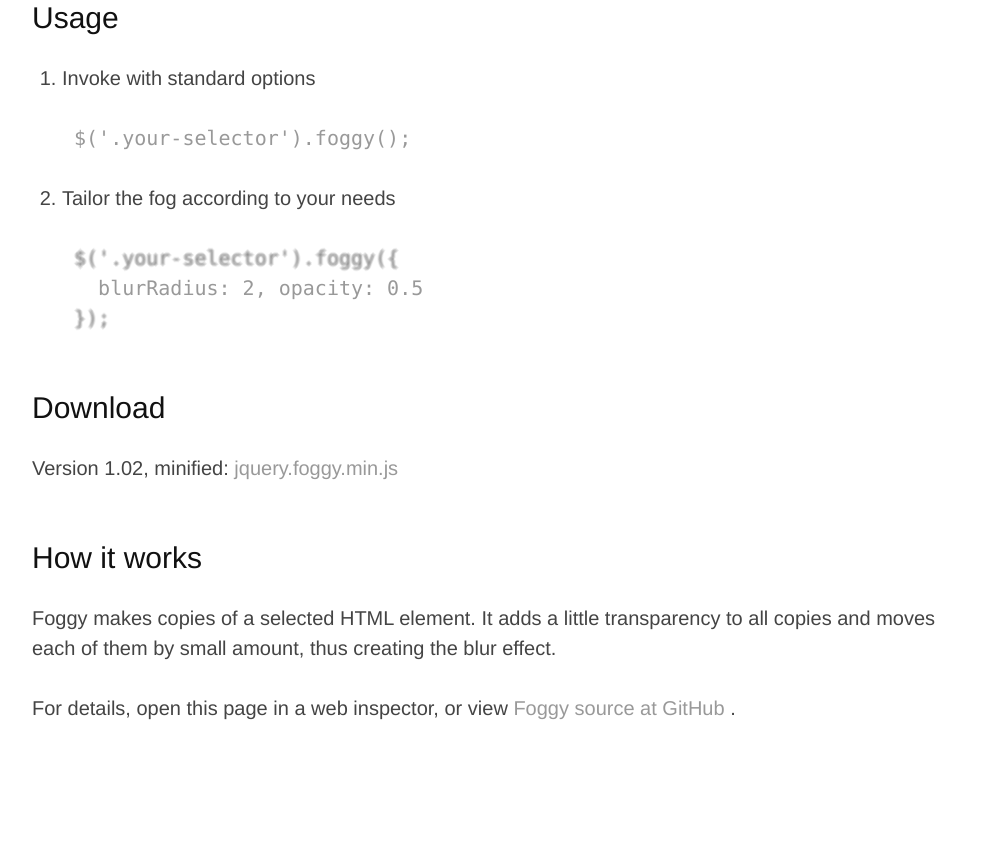
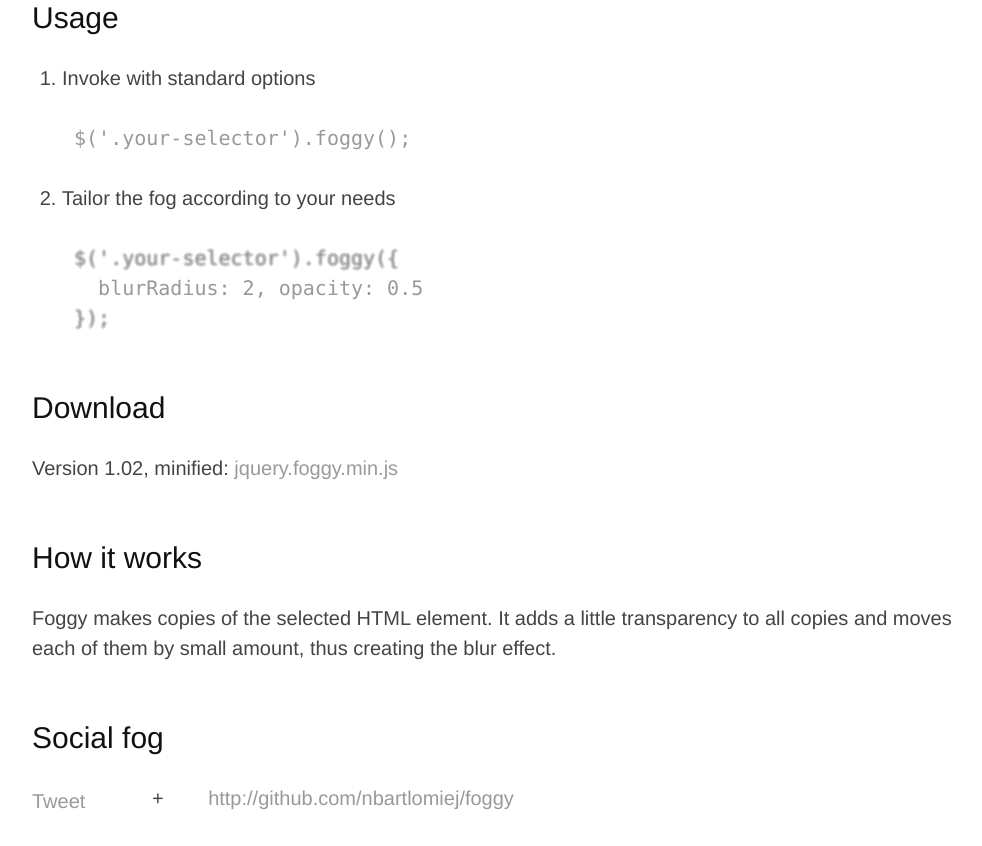
Before and after one commit to nbartlomiej/foggy, a plain HTML site: page index.html in a window 1280 px wide. Shown: the part 610-1456 px from the top of the page, without its empty margins (133-1115 px from the left). Before the commit the page ends 1393 px from the top, so only its background shows below. Drawn offline with Linux system fonts and the light colour scheme; a web font is replaced by a local one.

Commit message:
Added social media

```diff
--- a/index.html
+++ b/index.html
@@ -51,6 +51,8 @@
       .upper-pre, .lower-pre { color: #555; }
       .upper-pre , .inner-pre { margin-bottom: 0px }
       .lower-pre , .inner-pre { margin-top: 0px }
+
+      .twitter { padding-top: 3px; }
     </style>
     <script type='text/javascript'>
       $(document).ready( function(){
@@ -60,6 +62,7 @@
   </head>
 
   <body>
+    <a href="https://github.com/nbartlomiej/foggy"><img style="position: absolute; top: 0; right: 0; border: 0;" src="https://s3.amazonaws.com/github/ribbons/forkme_right_white_ffffff.png" alt="Fork me on GitHub"></a>
     <div class='container'>
       <div class='section span-24'>
         <h1 class='oranienbaum'>Foggy</h1>
@@ -121,14 +124,21 @@
       <div class='section span-24'>
         <h3>How it works</h3>
         <p>
-          Foggy makes copies of a selected HTML element. It adds a little transparency to all copies and moves each of them by small amount, thus creating the blur effect.
+          Foggy makes copies of the selected HTML element. It adds a little transparency to all copies and moves each of them by small amount, thus creating the blur effect.
         </p>
-        <p>
-        For details, open this page in a web inspector, or view
-        <a href='http://github.com/nbartlomiej/foggy/' target='_blank'>
-          Foggy source at GitHub
-        </a>.
-        </p>
+      </div>
+      <div class='section span-24'>
+        <h3>Social fog</h3>
+        <div class='span-3 twitter'>
+          <a href="https://twitter.com/share" class="twitter-share-button">Tweet</a>
+          <script>!function(d,s,id){var js,fjs=d.getElementsByTagName(s)[0];if(!d.getElementById(id)){js=d.createElement(s);js.id=id;js.src="//platform.twitter.com/widgets.js";fjs.parentNode.insertBefore(js,fjs);}}(document,"script","twitter-wjs");</script>
+        </div>
+        <div class='span-21 last'>
+          + &nbsp;&nbsp;&nbsp;&nbsp;&nbsp;&nbsp;<a href='http://github.com/nbartlomiej/foggy' target='_blank'>
+            http://github.com/nbartlomiej/foggy
+          </a>
+
+        </div>
       </div>
     </div>
   </body>
```
